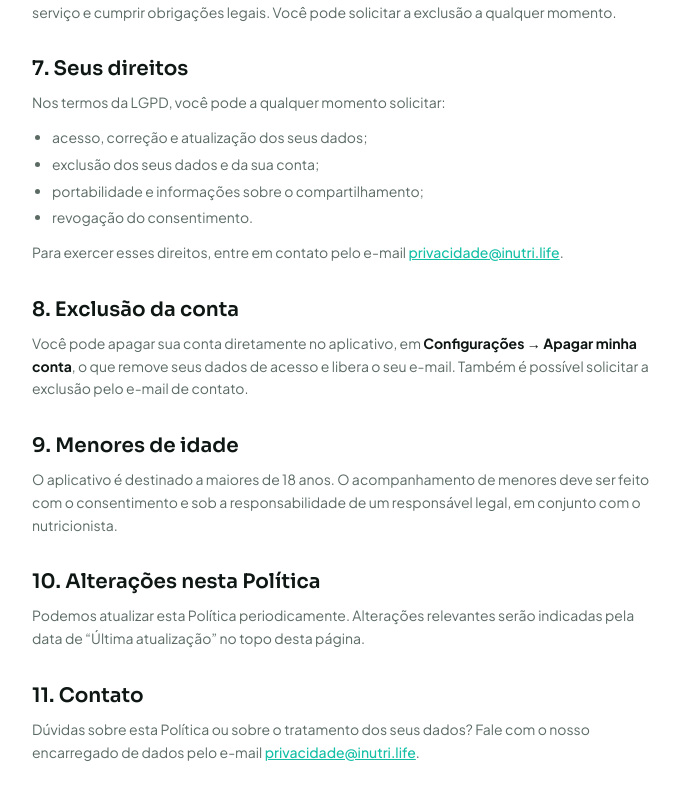
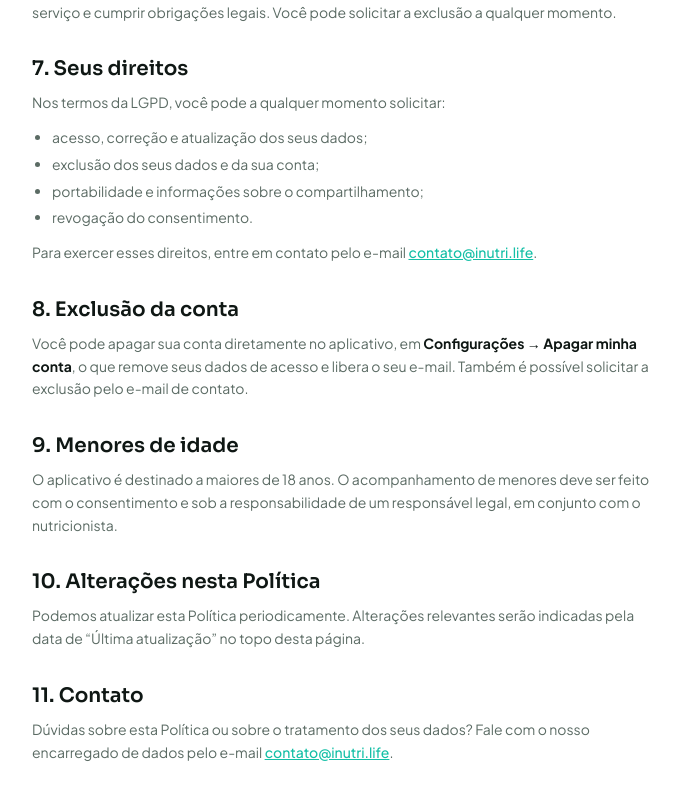
Before and after one commit to PauloMendees/nutri_plus, a Next.js app in the folder apps/web/: page /privacy in a window 1280 px wide. Shown: the part 1270-2069 px from the top of the page, without its empty margins (296-976 px from the left). Built offline with nearby package versions, Linux system fonts and the light colour scheme.

Commit message:
chore(web): privacy contact email -> contato@inutri.life
Co-Authored-By: Claude Opus 4.8 <noreply@anthropic.com>

```diff
--- a/apps/web/src/app/privacy/page.tsx
+++ b/apps/web/src/app/privacy/page.tsx
@@ -9,7 +9,7 @@ export const metadata: Metadata = {
 // Required by the Apple App Store / Google Play for the patient app.
 
 const UPDATED_AT = '9 de julho de 2026';
-const CONTACT_EMAIL = 'privacidade@inutri.life';
+const CONTACT_EMAIL = 'contato@inutri.life';
 
 function Section({ title, children }: { title: string; children: React.ReactNode }) {
   return (
```
